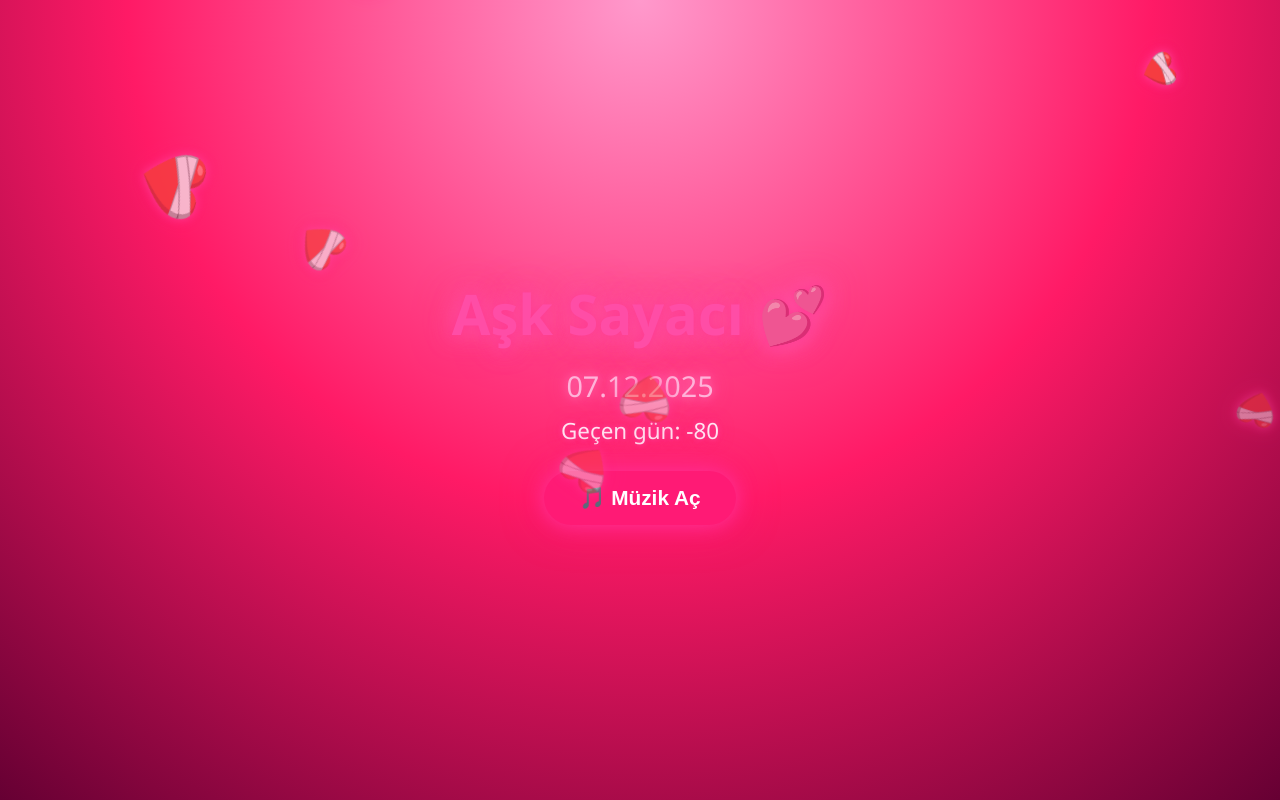
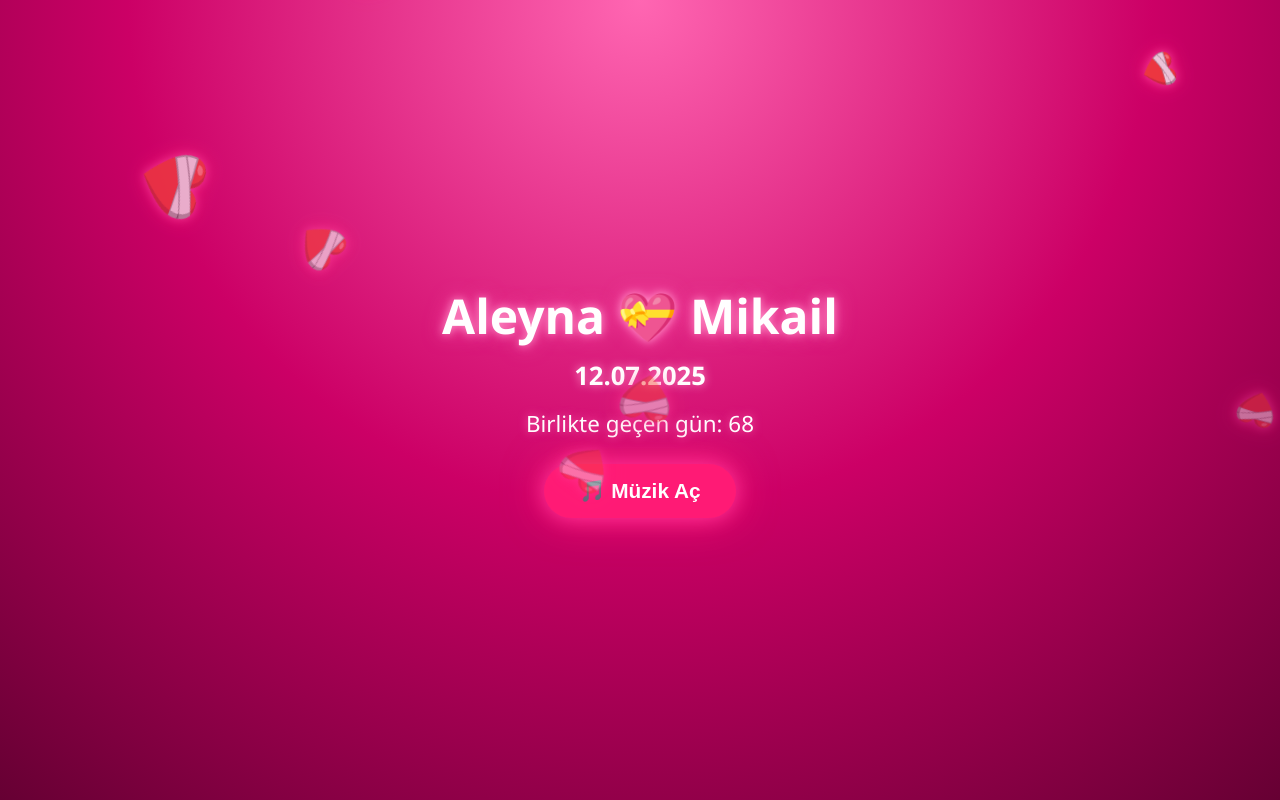
Before and after one commit to mrberkay7/mikailaleyna, a plain HTML site: page index.html in a window 1280 px wide. Drawn offline with Linux system fonts and the light colour scheme.

Commit message:
Update index.html

```diff
--- a/index.html
+++ b/index.html
@@ -3,7 +3,7 @@
 <head>
   <meta charset="UTF-8">
   <meta name="viewport" content="width=device-width, initial-scale=1.0">
-  <title>MİKAİL ALEYNA 💖</title>
+  <title>Aşk Sayacı 💖</title>
   <style>
     body {
       margin: 0;
@@ -14,37 +14,32 @@
       flex-direction: column;
       justify-content: center;
       align-items: center;
-      background: radial-gradient(circle at top, #ff99cc, #ff1a66, #660033);
+      background: radial-gradient(circle at top, #ff66b2, #cc0066, #660033);
       font-family: 'Segoe UI', Tahoma, Geneva, Verdana, sans-serif;
       color: #fff;
       text-align: center;
     }
 
     h1 {
-      font-size: 3.5rem;
+      font-size: 3rem;
       margin: 0;
-      color: #ff4da6;
-      text-shadow: 0 0 10px #ff4da6, 0 0 20px #ff80bf, 0 0 40px #ff1a75;
-      animation: glow 2s ease-in-out infinite alternate;
-    }
-
-    @keyframes glow {
-      from { text-shadow: 0 0 5px #ff4da6, 0 0 10px #ff80bf, 0 0 20px #ff1a75; }
-      to   { text-shadow: 0 0 20px #ff1a75, 0 0 40px #ff66b3, 0 0 60px #ff3399; }
+      color: white;
+      text-shadow: 0 0 10px #ff99cc, 0 0 20px #ff4da6;
     }
 
     .date {
-      margin-top: 15px;
-      font-size: 1.8rem;
-      color: #ffb3d9;
-      text-shadow: 0 0 10px #ff80bf, 0 0 20px #ff4da6;
+      margin-top: 10px;
+      font-size: 1.6rem;
+      font-weight: bold;
+      color: white;
+      text-shadow: 0 0 10px #ff99cc;
     }
 
     .days {
-      margin-top: 10px;
+      margin-top: 15px;
       font-size: 1.4rem;
-      color: #ffe6f2;
-      text-shadow: 0 0 5px #ff4da6, 0 0 15px #ff1a75;
+      color: white;
+      text-shadow: 0 0 10px #ff66b2;
     }
 
     button {
@@ -73,7 +68,7 @@
       top: -50px;
       font-size: 3rem;
       animation: fall linear forwards;
-      opacity: 0.8;
+      opacity: 0.9;
       text-shadow: 0 0 10px #ff4da6, 0 0 20px #ff1a75;
     }
 
@@ -84,22 +79,22 @@
   </style>
 </head>
 <body>
-  <h1>Aşk Sayacı 💕</h1>
-  <div class="date">07.12.2025</div>
-  <div class="days">Geçen gün: <span id="daysPassed">0</span></div>
+  <h1>Aleyna 💝 Mikail</h1>
+  <div class="date">12.07.2025</div>
+  <div class="days">Birlikte geçen gün: <span id="daysPassed">0</span></div>
   <button onclick="playMusic()">🎵 Müzik Aç</button>
 
   <script>
-    // Gün sayısı hesaplama
+    // Gün sayısı hesaplama (12 Temmuz 2025'ten itibaren)
     function calculateDays() {
-      const startDate = new Date("2025-12-07");
+      const startDate = new Date("2025-07-12");
       const today = new Date();
       const diffTime = today - startDate;
       const diffDays = Math.floor(diffTime / (1000 * 60 * 60 * 24));
-      document.getElementById("daysPassed").innerText = diffDays;
+      document.getElementById("daysPassed").innerText = diffDays >= 0 ? diffDays : 0;
     }
     calculateDays();
-    setInterval(calculateDays, 86400000);
+    setInterval(calculateDays, 1000 * 60 * 60); // her saat güncelle
 
     // Kalpler üretme
     function createHeart() {
```
